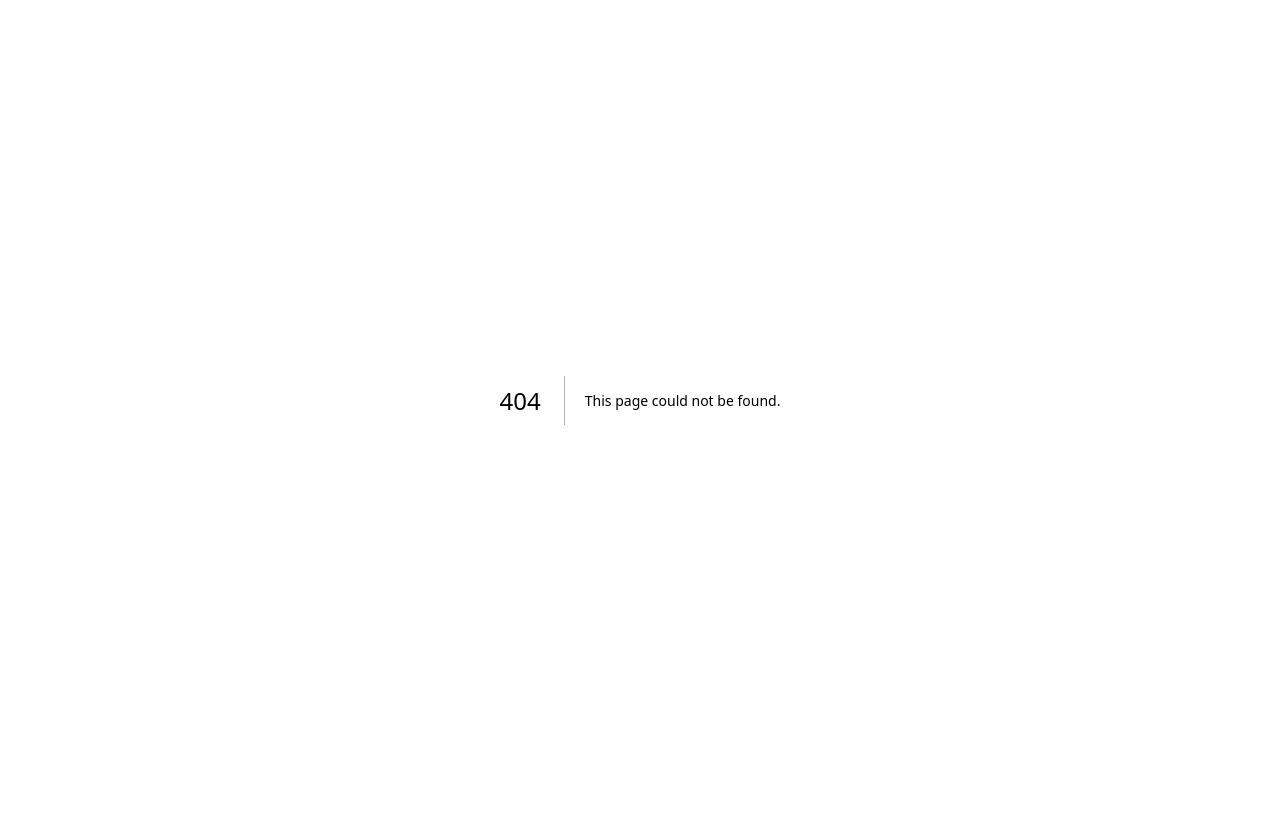
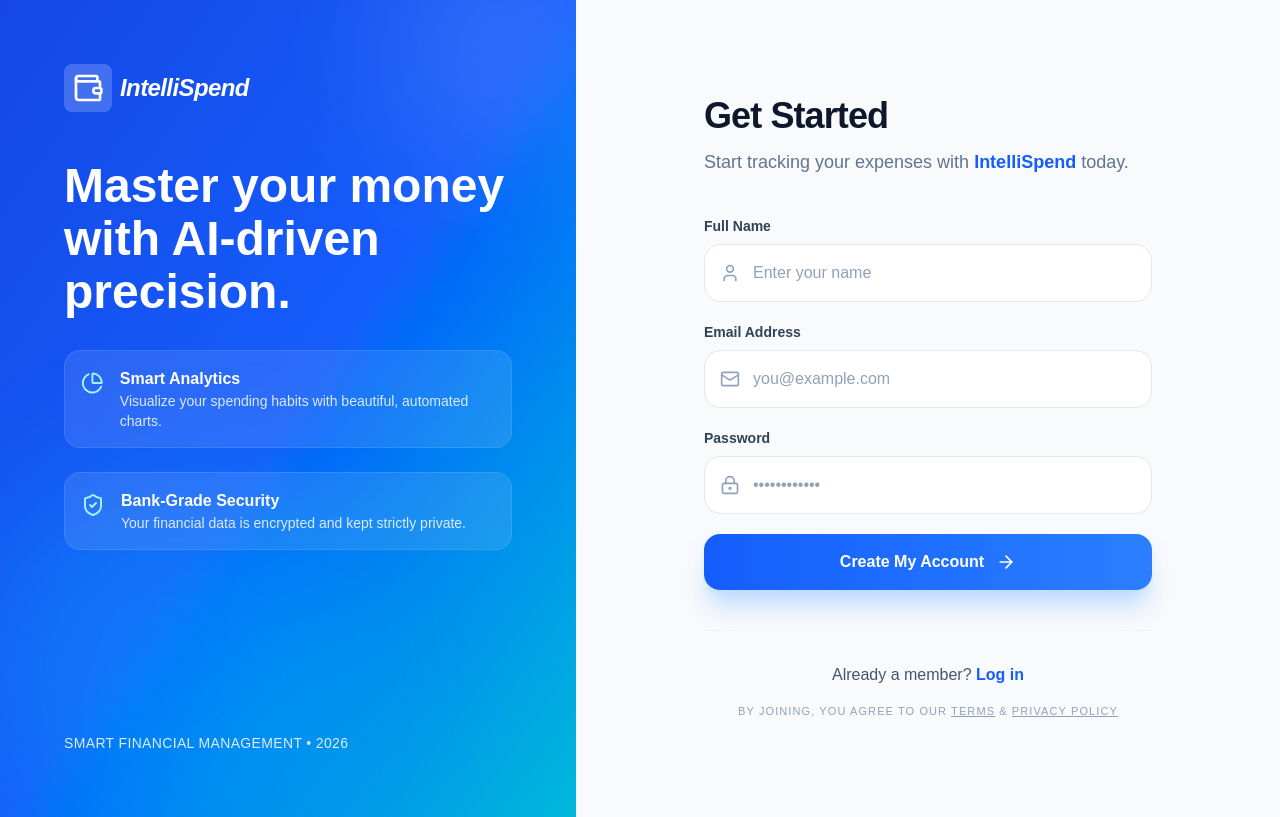
Before and after one commit to akshatXD-hash/IntelliSpend, a Next.js app: page /signup in a window 1280 px wide. Before the commit this address had no page. Built offline with nearby package versions, Linux system fonts and the light colour scheme.

Commit message:
Added signup page

```diff
--- /dev/null
+++ b/app/api/auth/[...nextauth]/route.ts
@@ -0,0 +1,22 @@
+import NextAuth from "next-auth";
+import CredentialsProvider from "next-auth/providers/credentials";
+
+const handler = NextAuth({
+    providers:[
+        CredentialsProvider({
+            name:'Credentials',
+            credentials :{
+                email:{label:'Email',type:'text',placeholder:"Enter your email"},
+                password:{label:"Password",type:"password",placeholder:'Enter Your Password'},
+            },
+            async authorize(credentials:any){
+                return{
+                  id:"1"
+                }
+            }
+        })
+    ]
+})
+
+export const GET = handler;
+export const POST = handler;
--- a/app/page.tsx
+++ b/app/page.tsx
@@ -3,63 +3,7 @@ import Image from "next/image";
 export default function Home() {
   return (
     <div className="flex min-h-screen items-center justify-center bg-zinc-50 font-sans dark:bg-black">
-      <main className="flex min-h-screen w-full max-w-3xl flex-col items-center justify-between py-32 px-16 bg-white dark:bg-black sm:items-start">
-        <Image
-          className="dark:invert"
-          src="/next.svg"
-          alt="Next.js logo"
-          width={100}
-          height={20}
-          priority
-        />
-        <div className="flex flex-col items-center gap-6 text-center sm:items-start sm:text-left">
-          <h1 className="max-w-xs text-3xl font-semibold leading-10 tracking-tight text-black dark:text-zinc-50">
-            To get started, edit the page.tsx file.
-          </h1>
-          <p className="max-w-md text-lg leading-8 text-zinc-600 dark:text-zinc-400">
-            Looking for a starting point or more instructions? Head over to{" "}
-            <a
-              href="https://vercel.com/templates?framework=next.js&utm_source=create-next-app&utm_medium=appdir-template-tw&utm_campaign=create-next-app"
-              className="font-medium text-zinc-950 dark:text-zinc-50"
-            >
-              Templates
-            </a>{" "}
-            or the{" "}
-            <a
-              href="https://nextjs.org/learn?utm_source=create-next-app&utm_medium=appdir-template-tw&utm_campaign=create-next-app"
-              className="font-medium text-zinc-950 dark:text-zinc-50"
-            >
-              Learning
-            </a>{" "}
-            center.
-          </p>
-        </div>
-        <div className="flex flex-col gap-4 text-base font-medium sm:flex-row">
-          <a
-            className="flex h-12 w-full items-center justify-center gap-2 rounded-full bg-foreground px-5 text-background transition-colors hover:bg-[#383838] dark:hover:bg-[#ccc] md:w-[158px]"
-            href="https://vercel.com/new?utm_source=create-next-app&utm_medium=appdir-template-tw&utm_campaign=create-next-app"
-            target="_blank"
-            rel="noopener noreferrer"
-          >
-            <Image
-              className="dark:invert"
-              src="/vercel.svg"
-              alt="Vercel logomark"
-              width={16}
-              height={16}
-            />
-            Deploy Now
-          </a>
-          <a
-            className="flex h-12 w-full items-center justify-center rounded-full border border-solid border-black/[.08] px-5 transition-colors hover:border-transparent hover:bg-black/[.04] dark:border-white/[.145] dark:hover:bg-[#1a1a1a] md:w-[158px]"
-            href="https://nextjs.org/docs?utm_source=create-next-app&utm_medium=appdir-template-tw&utm_campaign=create-next-app"
-            target="_blank"
-            rel="noopener noreferrer"
-          >
-            Documentation
-          </a>
-        </div>
-      </main>
+      Hi lol
     </div>
   );
 }
--- /dev/null
+++ b/app/signup/page.tsx
@@ -0,0 +1,122 @@
+import React from 'react';
+import { LockKeyhole, Mail, User, ArrowRight, Wallet, PieChart, ShieldCheck } from 'lucide-react';
+
+export default function Signup() {
+  return (
+    <div className="flex min-h-screen bg-[#f8fafc]">
+      {/* Left Side: Branding & Features (Hidden on mobile) */}
+      <div className="hidden lg:flex w-[45%] bg-gradient-to-br from-blue-700 via-blue-600 to-cyan-500 p-16 flex-col justify-between text-white relative overflow-hidden">
+        {/* Abstract Background Decoration */}
+        <div className="absolute top-[-10%] right-[-10%] w-64 h-64 bg-white/10 rounded-full blur-3xl"></div>
+        <div className="absolute bottom-[-5%] left-[-5%] w-96 h-96 bg-cyan-400/20 rounded-full blur-3xl"></div>
+
+        <div className="relative z-10">
+          <div className="flex items-center gap-2 mb-12">
+            <div className="p-2 bg-white/20 backdrop-blur-md rounded-lg">
+              <Wallet className="h-8 w-8 text-white" />
+            </div>
+            <h1 className="text-2xl font-bold tracking-tight italic">IntelliSpend</h1>
+          </div>
+
+          <h2 className="text-5xl font-bold leading-[1.1] mb-8">
+            Master your money <br /> with AI-driven <br /> precision.
+          </h2>
+
+          <div className="space-y-6">
+            <div className="flex items-start gap-4 p-4 rounded-2xl bg-white/10 backdrop-blur-sm border border-white/10">
+              <PieChart className="h-6 w-6 text-cyan-200 mt-1" />
+              <div>
+                <p className="font-semibold text-white">Smart Analytics</p>
+                <p className="text-blue-100 text-sm">Visualize your spending habits with beautiful, automated charts.</p>
+              </div>
+            </div>
+            <div className="flex items-start gap-4 p-4 rounded-2xl bg-white/10 backdrop-blur-sm border border-white/10">
+              <ShieldCheck className="h-6 w-6 text-cyan-200 mt-1" />
+              <div>
+                <p className="font-semibold text-white">Bank-Grade Security</p>
+                <p className="text-blue-100 text-sm">Your financial data is encrypted and kept strictly private.</p>
+              </div>
+            </div>
+          </div>
+        </div>
+
+        <div className="relative z-10 text-sm text-blue-100 font-medium tracking-wide">
+          SMART FINANCIAL MANAGEMENT • 2026
+        </div>
+      </div>
+
+      {/* Right Side: Signup Form */}
+      <div className="w-full lg:w-[55%] flex items-center justify-center p-6 sm:p-12 lg:p-24">
+        <div className="w-full max-w-md">
+          <div className="mb-10">
+            <h2 className="text-4xl font-bold text-slate-900 tracking-tight">Get Started</h2>
+            <p className="mt-3 text-slate-500 text-lg">
+              Start tracking your expenses with <span className="text-blue-600 font-semibold">IntelliSpend</span> today.
+            </p>
+          </div>
+
+          <form className="space-y-5">
+            <div>
+              <label className="block text-sm font-semibold text-slate-700 mb-2">Full Name</label>
+              <div className="group relative">
+                <User className="absolute left-4 top-1/2 -translate-y-1/2 h-5 w-5 text-slate-400 group-focus-within:text-blue-500 transition-colors" />
+                <input
+                  type="text"
+                  required
+                  className="w-full pl-12 pr-4 py-4 bg-white border border-slate-200 rounded-2xl focus:ring-4 focus:ring-blue-500/10 focus:border-blue-500 outline-none transition-all placeholder:text-slate-400"
+                  placeholder="Enter your name"
+                />
+              </div>
+            </div>
+
+            <div>
+              <label className="block text-sm font-semibold text-slate-700 mb-2">Email Address</label>
+              <div className="group relative">
+                <Mail className="absolute left-4 top-1/2 -translate-y-1/2 h-5 w-5 text-slate-400 group-focus-within:text-blue-500 transition-colors" />
+                <input
+                  type="email"
+                  required
+                  className="w-full pl-12 pr-4 py-4 bg-white border border-slate-200 rounded-2xl focus:ring-4 focus:ring-blue-500/10 focus:border-blue-500 outline-none transition-all placeholder:text-slate-400"
+                  placeholder="you@example.com"
+                />
+              </div>
+            </div>
+
+            <div>
+              <label className="block text-sm font-semibold text-slate-700 mb-2">Password</label>
+              <div className="group relative">
+                <LockKeyhole className="absolute left-4 top-1/2 -translate-y-1/2 h-5 w-5 text-slate-400 group-focus-within:text-blue-500 transition-colors" />
+                <input
+                  type="password"
+                  required
+                  className="w-full pl-12 pr-4 py-4 bg-white border border-slate-200 rounded-2xl focus:ring-4 focus:ring-blue-500/10 focus:border-blue-500 outline-none transition-all placeholder:text-slate-400"
+                  placeholder="••••••••••••"
+                />
+              </div>
+            </div>
+
+            <button
+              type="submit"
+              className="w-full mt-4 bg-gradient-to-r from-blue-600 to-blue-500 hover:from-blue-700 hover:to-blue-600 text-white font-bold py-4 rounded-2xl flex items-center justify-center gap-3 transition-all active:scale-[0.98] shadow-xl shadow-blue-200"
+            >
+              Create My Account
+              <ArrowRight className="h-5 w-5" />
+            </button>
+          </form>
+
+          <div className="mt-10 pt-8 border-t border-slate-100 flex flex-col items-center gap-4">
+            <p className="text-slate-600">
+              Already a member?{' '}
+              <a href="/api/auth/signin" className="font-bold text-blue-600 hover:text-blue-700">
+                Log in
+              </a>
+            </p>
+            <p className="text-[11px] text-slate-400 text-center uppercase tracking-widest px-8 leading-relaxed">
+              By joining, you agree to our <span className="underline cursor-pointer">Terms</span> & <span className="underline cursor-pointer">Privacy Policy</span>
+            </p>
+          </div>
+        </div>
+      </div>
+    </div>
+  );
+}
--- a/package.json
+++ b/package.json
@@ -9,7 +9,9 @@
     "lint": "eslint"
   },
   "dependencies": {
+    "lucide-react": "^0.562.0",
     "next": "16.1.1",
+    "next-auth": "^4.24.13",
     "react": "19.2.3",
     "react-dom": "19.2.3"
   },
```
Also changed, not shown: 1 other file (tests, documents, lock files or other folders).
